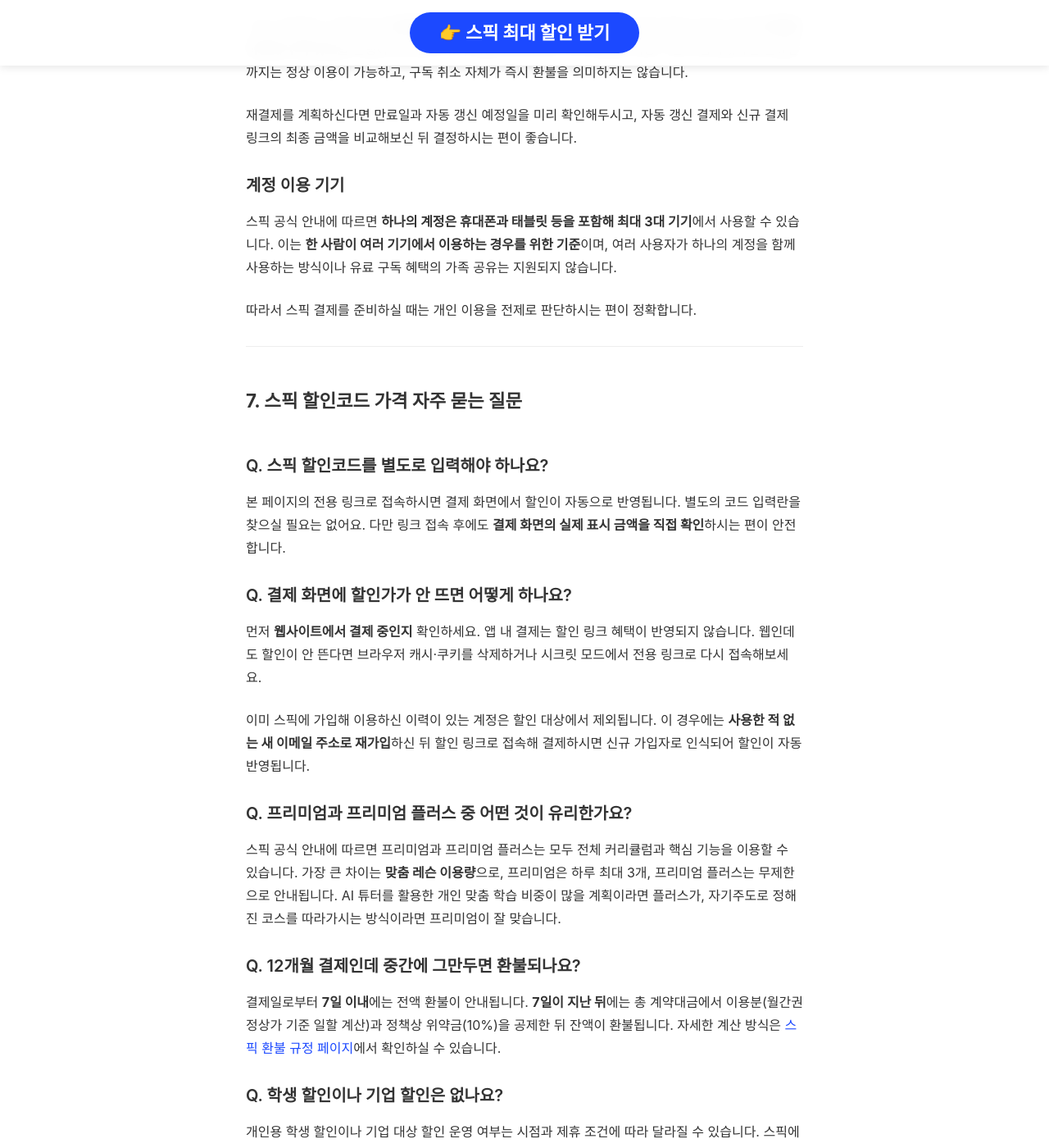
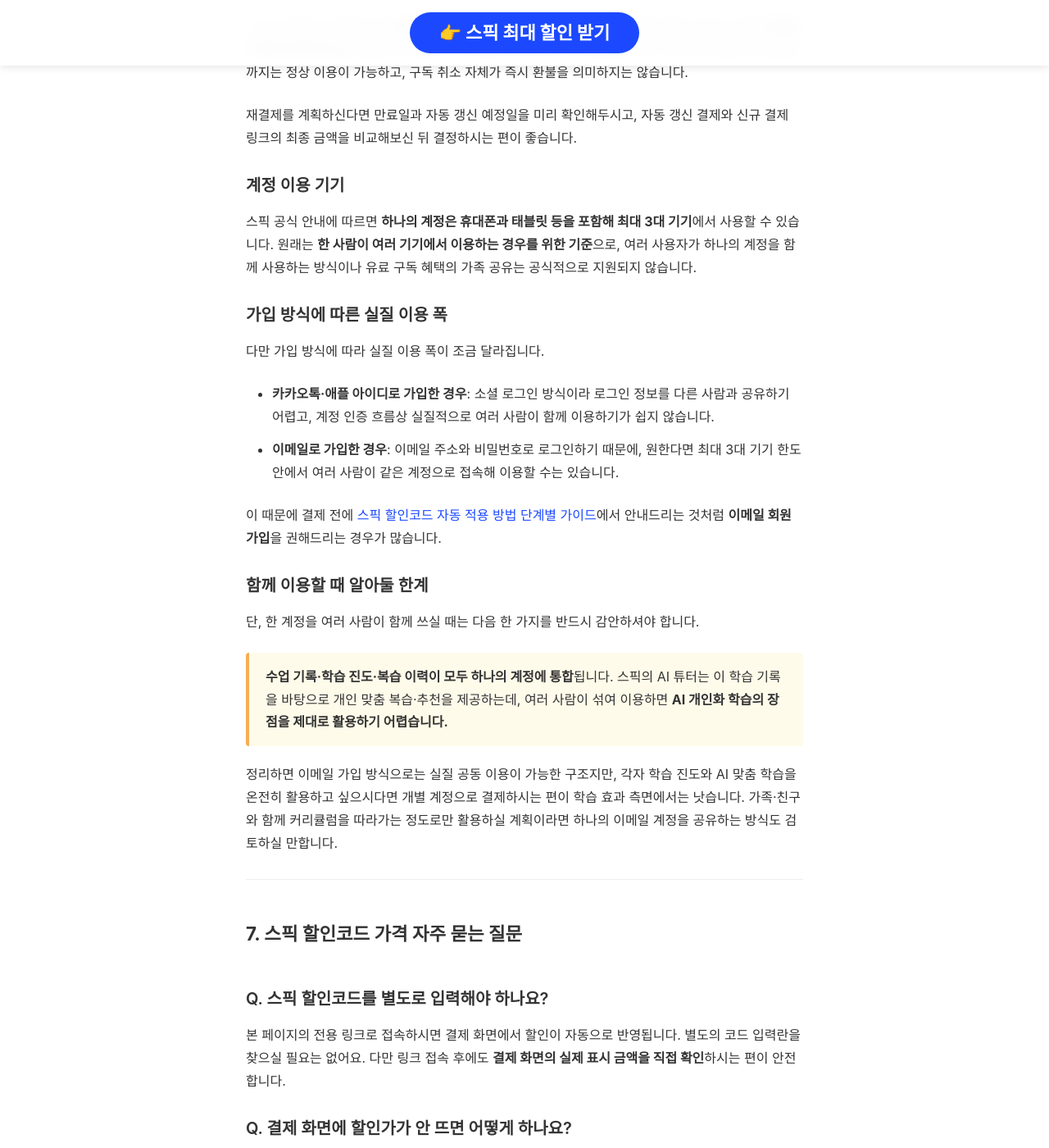
Before and after one commit to kjsjdw/speak_event_page, a Jekyll site: the page built from discount.md, in a window 1280 px wide and 1400 px high, scrolled down 7276 px. Shown: the whole window at 82% size. Built offline with Jekyll 4.4.1, drawn with Linux system fonts in a browser that asks for light colours; some web fonts are replaced.

Commit message:
Clarify 3-device sharing: 이메일 가입 시 실질 공동 이용 가능, 단 AI 개인화 한계
- 공식적으로 여러 사용자 공유는 미지원이라는 원칙 유지
- 가입 방식 구분:
  · 카카오톡·애플 아이디 가입 → 소셜 로그인 공유 어려움
  · 이메일 가입 → 실질적으로 3대 한도 내 여러 사람 이용 가능
- ⚠️ 강조 박스: 수업기록·학습 진도가 하나로 통합되어
  AI 개인화 맞춤 학습 장점 활용 어려움
- 학습 효과 우선이면 개별 계정, 커리큘럼 함께 따라가는 정도면 공유 검토 안내

```diff
--- a/discount.md
+++ b/discount.md
@@ -285,9 +285,28 @@ image: /content/images/discount.jpg
 
 <h3 style="margin-top: 30px;">계정 이용 기기</h3>
 
-<p>스픽 공식 안내에 따르면 <strong>하나의 계정은 휴대폰과 태블릿 등을 포함해 최대 3대 기기</strong>에서 사용할 수 있습니다. 이는 <strong>한 사람이 여러 기기에서 이용하는 경우를 위한 기준</strong>이며, 여러 사용자가 하나의 계정을 함께 사용하는 방식이나 유료 구독 혜택의 가족 공유는 지원되지 않습니다.</p>
+<p>스픽 공식 안내에 따르면 <strong>하나의 계정은 휴대폰과 태블릿 등을 포함해 최대 3대 기기</strong>에서 사용할 수 있습니다. 원래는 <strong>한 사람이 여러 기기에서 이용하는 경우를 위한 기준</strong>으로, 여러 사용자가 하나의 계정을 함께 사용하는 방식이나 유료 구독 혜택의 가족 공유는 공식적으로 지원되지 않습니다.</p>
 
-<p>따라서 스픽 결제를 준비하실 때는 개인 이용을 전제로 판단하시는 편이 정확합니다.</p>
+<h3 style="margin-top: 30px;">가입 방식에 따른 실질 이용 폭</h3>
+
+<p>다만 가입 방식에 따라 실질 이용 폭이 조금 달라집니다.</p>
+
+<ul>
+  <li><strong>카카오톡·애플 아이디로 가입한 경우</strong>: 소셜 로그인 방식이라 로그인 정보를 다른 사람과 공유하기 어렵고, 계정 인증 흐름상 실질적으로 여러 사람이 함께 이용하기가 쉽지 않습니다.</li>
+  <li><strong>이메일로 가입한 경우</strong>: 이메일 주소와 비밀번호로 로그인하기 때문에, 원한다면 최대 3대 기기 한도 안에서 여러 사람이 같은 계정으로 접속해 이용할 수는 있습니다.</li>
+</ul>
+
+<p>이 때문에 결제 전에 <a href="/#toc-2">스픽 할인코드 자동 적용 방법 단계별 가이드</a>에서 안내드리는 것처럼 <strong>이메일 회원가입</strong>을 권해드리는 경우가 많습니다.</p>
+
+<h3 style="margin-top: 30px;">함께 이용할 때 알아둘 한계</h3>
+
+<p>단, 한 계정을 여러 사람이 함께 쓰실 때는 다음 한 가지를 반드시 감안하셔야 합니다.</p>
+
+<div style="background-color: #fffbea; border-left: 4px solid #f6ad55; padding: 16px 20px; margin: 20px 0; border-radius: 4px;">
+  <p style="margin: 0; line-height: 1.7;"><strong>수업 기록·학습 진도·복습 이력이 모두 하나의 계정에 통합</strong>됩니다. 스픽의 AI 튜터는 이 학습 기록을 바탕으로 개인 맞춤 복습·추천을 제공하는데, 여러 사람이 섞여 이용하면 <strong>AI 개인화 학습의 장점을 제대로 활용하기 어렵습니다.</strong></p>
+</div>
+
+<p>정리하면 이메일 가입 방식으로는 실질 공동 이용이 가능한 구조지만, 각자 학습 진도와 AI 맞춤 학습을 온전히 활용하고 싶으시다면 개별 계정으로 결제하시는 편이 학습 효과 측면에서는 낫습니다. 가족·친구와 함께 커리큘럼을 따라가는 정도로만 활용하실 계획이라면 하나의 이메일 계정을 공유하는 방식도 검토하실 만합니다.</p>
 
 <hr style="border: 0; border-top: 1px solid #eee; margin: 30px 0;">
 
```
